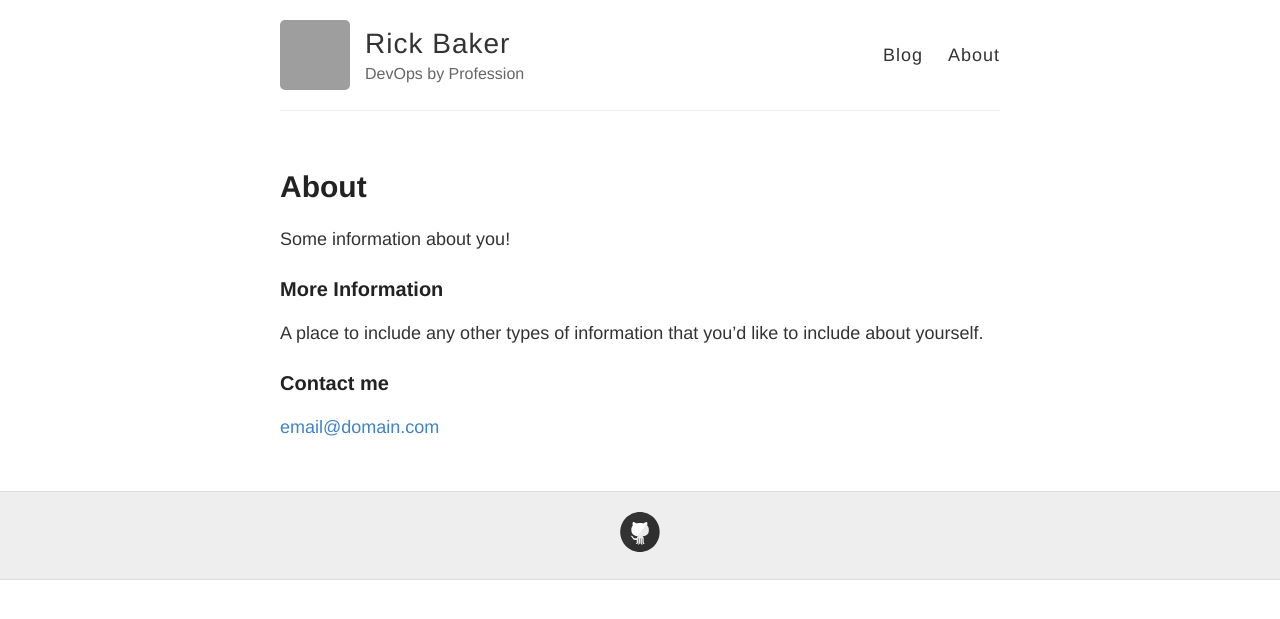
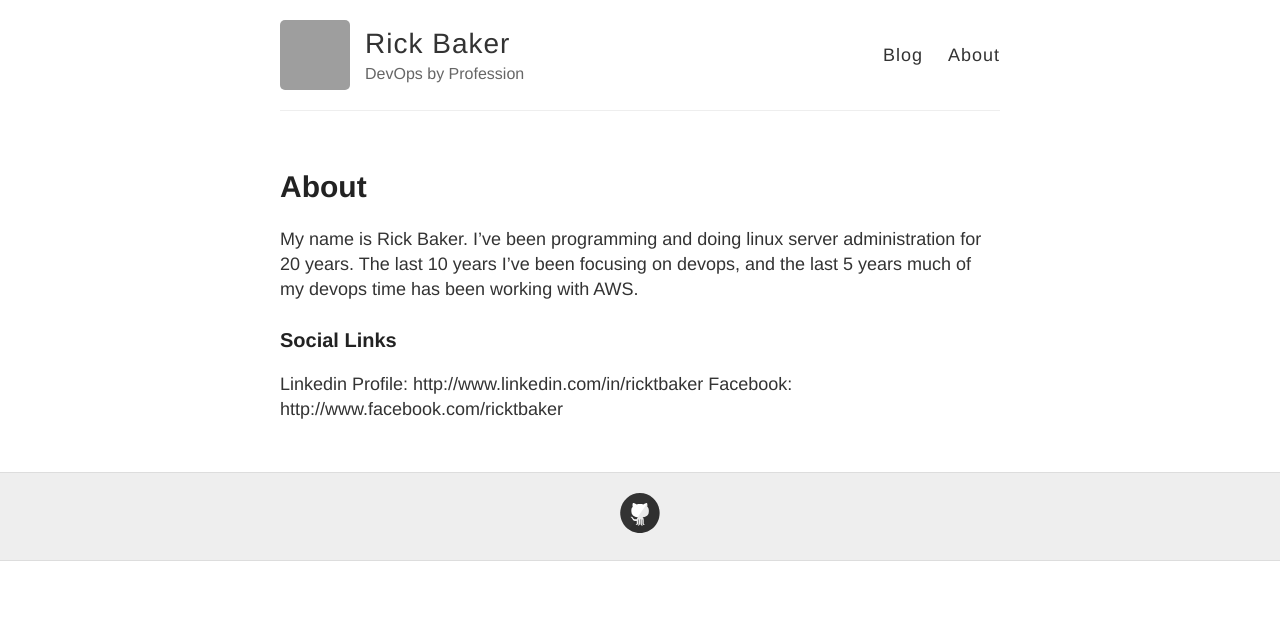
Before and after one commit to ricktbaker/ricktbaker.github.io, a Jekyll site: the page built from about.md, in a window 1280 px wide. Shown: the top 619 px of the page. Built offline with Jekyll 4.4.1, drawn with Linux system fonts in a browser that asks for light colours; grey boxes are pictures that could not be loaded.

Commit message:
initial checkin

```diff
--- a/about.md
+++ b/about.md
@@ -4,12 +4,9 @@ title: About
 permalink: /about/
 ---
 
-Some information about you!
+My name is Rick Baker.   I've been programming and doing linux server administration for 20 years.   The last 10 years I've been focusing on devops, and the last 5 years much of my devops time has been working with AWS.
 
-### More Information
+### Social Links
 
-A place to include any other types of information that you'd like to include about yourself.
-
-### Contact me
-
-[email@domain.com](mailto:email@domain.com)
+Linkedin Profile: http://www.linkedin.com/in/ricktbaker
+Facebook: http://www.facebook.com/ricktbaker
```
